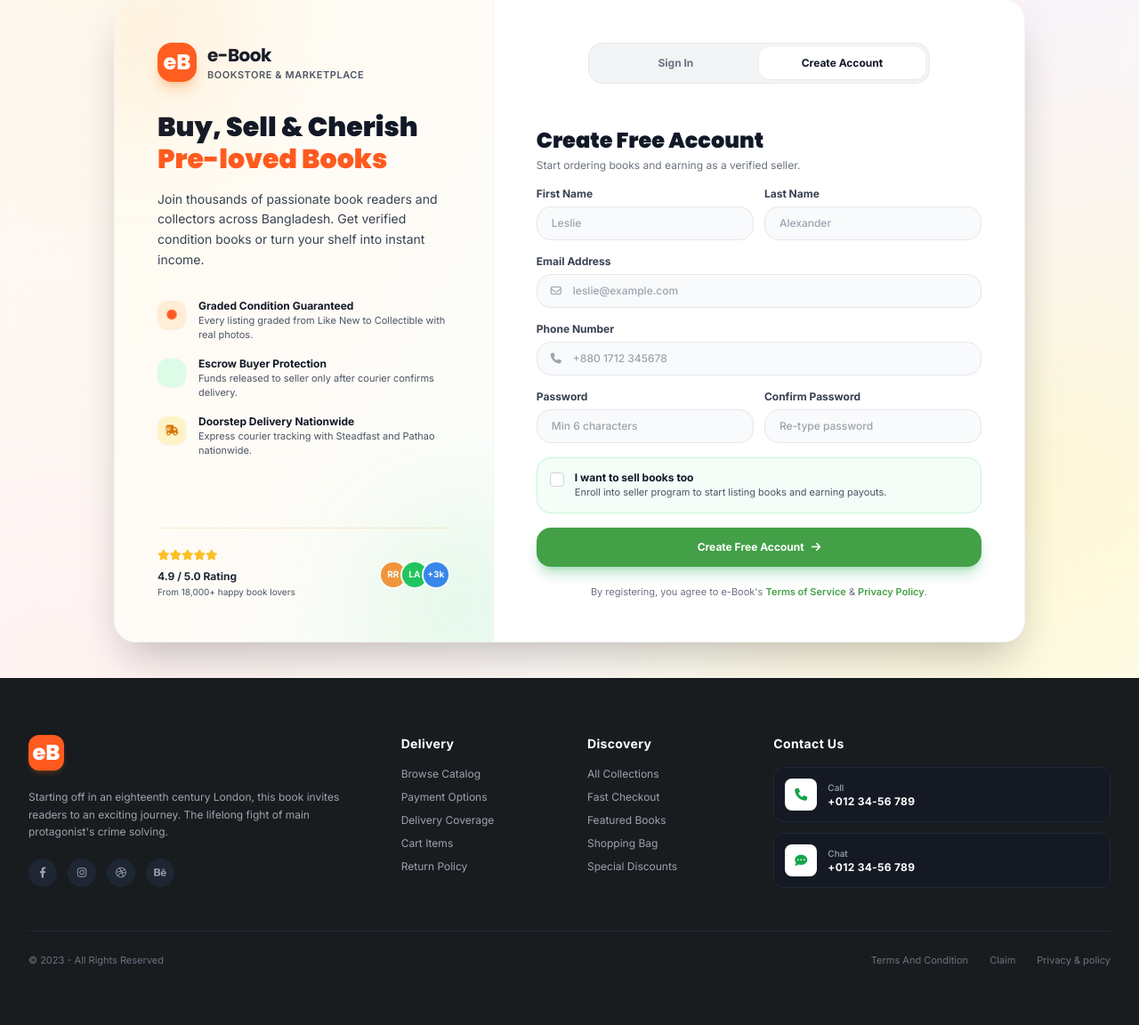
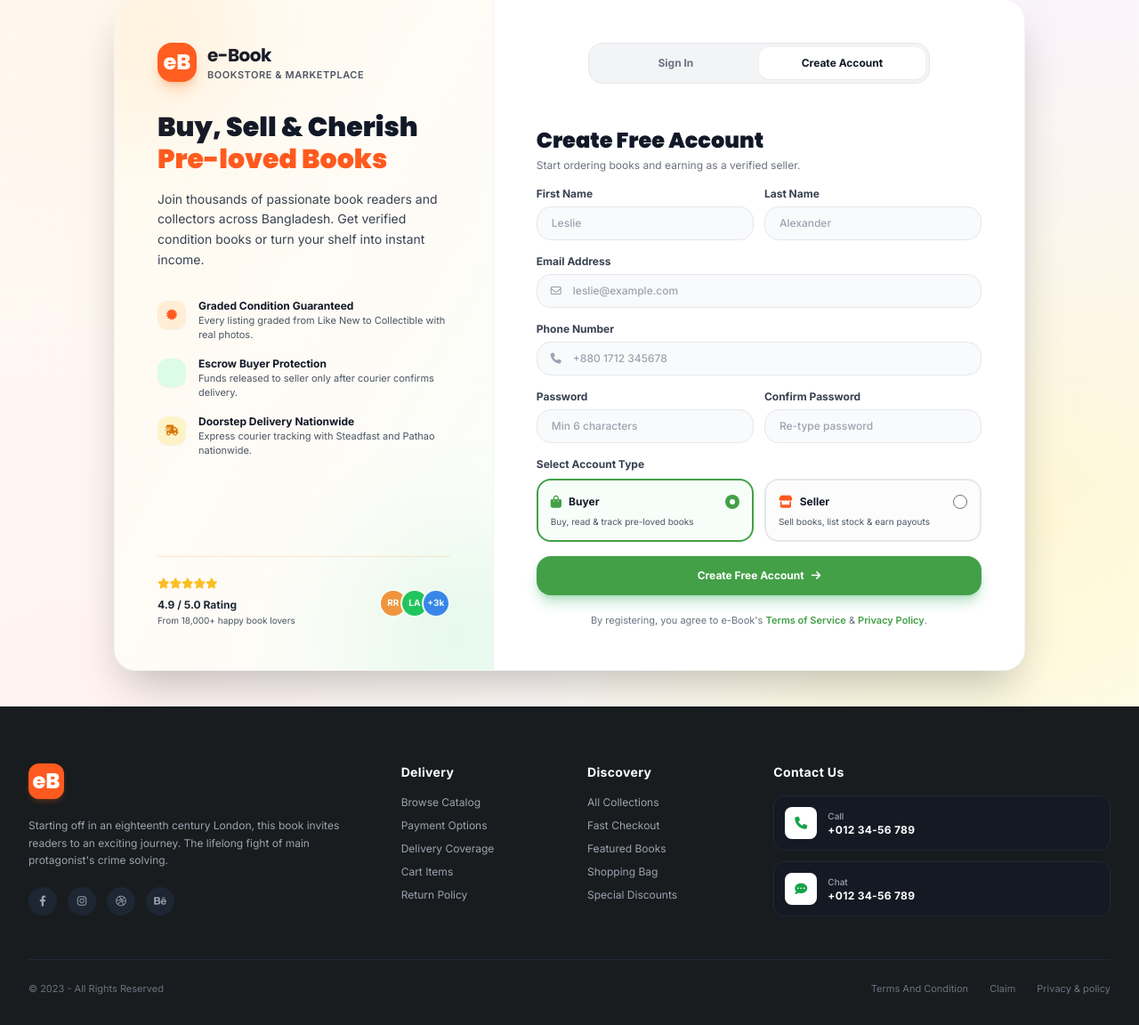
Before and after one commit to rafiq9090/bookmangement, a Django app: page /register/ in a window 1280 px wide. Shown: the part 345-1497 px from the top of the page at 89% size. Before the commit the page ends 1431 px from the top, so only its background shows below. Run offline with Django 5.2, Linux system fonts and the light colour scheme; data that the repository does not hold is empty; parts of the project's set-up code (start-up, migrations or seed data) failed here and were passed over; some libraries are stand-ins or nearby versions.

Commit message:
feat(auth): require account creation to buy books and support buyer/seller registration

```diff
--- a/config/views.py
+++ b/config/views.py
@@ -384,10 +384,30 @@ def remove_from_cart_view(request, item_id):
     return redirect("cart")
 
 
+def migrate_session_cart_to_user(request, user):
+    """
+    Transfers items from anonymous guest session cart to authenticated user's DB cart.
+    """
+    session_cart_ids = request.session.get("cart_items", [])
+    if session_cart_ids:
+        cart, _ = Cart.objects.get_or_create(user=user)
+        for listing_id in session_cart_ids:
+            listing = BookListing.objects.filter(id=listing_id, status=BookListing.Status.ACTIVE, is_deleted=False).first()
+            if listing:
+                CartItem.objects.get_or_create(cart=cart, listing=listing)
+        request.session["cart_items"] = []
+        request.session.modified = True
+
+
 def checkout_view(request):
     """
     Renders the Checkout page and processes order placement.
+    Requires user account: guests cannot buy books without registering/signing in.
     """
+    if not request.user.is_authenticated:
+        messages.warning(request, "Please create an account or sign in to complete your book purchase.")
+        return redirect("/login/?mode=register&next=/checkout/")
+
     items, subtotal, cart_count = get_cart_items_for_request(request)
     if not items:
         return redirect("cart")
@@ -395,9 +415,12 @@ def checkout_view(request):
     shipping_fee = Decimal("2.00") if subtotal > 0 and subtotal < Decimal("30.00") else Decimal("0.00")
     total = subtotal + shipping_fee
 
+    # Load buyer's default shipping address if saved
+    default_address = Address.objects.filter(user=request.user, is_default=True).first() or Address.objects.filter(user=request.user).first()
+
     if request.method == "POST":
-        full_name = request.POST.get("full_name", "Valued Customer").strip()
-        phone_number = request.POST.get("phone_number", "").strip()
+        full_name = request.POST.get("full_name", f"{request.user.first_name} {request.user.last_name}".strip() or "Valued Customer").strip()
+        phone_number = request.POST.get("phone_number", request.user.phone_number or "").strip()
         street_address = request.POST.get("street_address", "").strip()
         city = request.POST.get("city", "Dhaka").strip()
         district = request.POST.get("district", "Dhaka").strip()
@@ -414,14 +437,7 @@ def checkout_view(request):
             "payment_method": payment_method,
         }
 
-        if request.user.is_authenticated:
-            buyer = request.user
-        else:
-            email = request.POST.get("email", "").strip() or "customer@edoxbookshop.com"
-            buyer, _ = CustomUser.objects.get_or_create(
-                email=email,
-                defaults={"first_name": full_name},
-            )
+        buyer = request.user
 
         with transaction.atomic():
             order = Order.objects.create(
@@ -473,6 +489,7 @@ def checkout_view(request):
             "shipping_fee": shipping_fee,
             "total": total,
             "cart_count": cart_count,
+            "default_address": default_address,
         },
     )
 
@@ -894,7 +911,7 @@ def parcel_tracking_view(request, tracking_number=None):
 def login_register_view(request):
     """
     Page 11: Login & Register Page (/login/ & /register/)
-    Supports dual-mode tab switching, session authentication, and account creation.
+    Supports dual-mode tab switching, buyer/seller account creation, session auth, and cart migration.
     """
     mode = request.GET.get("mode", "login").lower()
     if request.path.rstrip("/") == "/register":
@@ -913,6 +930,7 @@ def login_register_view(request):
             user = authenticate(request, username=email, password=password)
             if user is not None:
                 login(request, user)
+                migrate_session_cart_to_user(request, user)
                 messages.success(request, f"Welcome back, {user.first_name or user.email}!")
                 return redirect(next_url)
             else:
@@ -926,7 +944,9 @@ def login_register_view(request):
             phone_number = request.POST.get("phone_number", "").strip()
             password = request.POST.get("password", "")
             confirm_password = request.POST.get("confirm_password", "")
-            become_seller = bool(request.POST.get("become_seller"))
+            account_type = request.POST.get("account_type", "buyer")
+            store_name = request.POST.get("store_name", "").strip()
+            is_seller = (account_type == "seller" or bool(request.POST.get("become_seller")))
 
             if not email or not password:
                 messages.error(request, "Email and password are required.")
@@ -947,13 +967,25 @@ def login_register_view(request):
                     first_name=first_name,
                     last_name=last_name,
                     phone_number=phone_number,
-                    is_seller=become_seller,
+                    is_seller=is_seller,
                 )
                 login(request, user)
-                messages.success(request, f"Welcome to e-Book, {user.first_name or 'Friend'}! Your account has been created.")
-                if become_seller:
+                migrate_session_cart_to_user(request, user)
+
+                if is_seller:
+                    if store_name:
+                        SellerProfile.objects.get_or_create(
+                            user=user,
+                            defaults={
+                                "store_name": store_name,
+                                "kyc_status": SellerProfile.KycStatus.PENDING,
+                            },
+                        )
+                    messages.success(request, f"Welcome, {user.first_name or 'Seller'}! Your seller account is active. Complete your store profile below.")
                     return redirect("seller_apply")
-                return redirect(next_url)
+                else:
+                    messages.success(request, f"Welcome to e-Book, {user.first_name or 'Friend'}! Your buyer account is ready.")
+                    return redirect(next_url)
 
     return render(
         request,
--- a/templates/accounts/login_register.html
+++ b/templates/accounts/login_register.html
@@ -242,13 +242,45 @@
                     </div>
                 </div>
 
-                <!-- Become a Seller Toggle Card -->
-                <div class="p-3.5 bg-green-50/70 border border-green-200/80 rounded-2xl flex items-start space-x-3 cursor-pointer">
-                    <input type="checkbox" id="becomeSellerCheck" name="become_seller" class="w-4 h-4 rounded text-[#43A047] focus:ring-[#43A047] border-gray-300 mt-0.5">
-                    <label for="becomeSellerCheck" class="cursor-pointer">
-                        <span class="text-xs font-bold text-gray-900 block">I want to sell books too</span>
-                        <span class="text-[11px] text-gray-600 block">Enroll into seller program to start listing books and earning payouts.</span>
-                    </label>
+                <!-- Account Type Selector (Buyer vs Seller) -->
+                <div>
+                    <label class="block text-xs font-bold text-gray-700 mb-2">Select Account Type</label>
+                    <div class="grid grid-cols-2 gap-3">
+                        <!-- Buyer Option Card -->
+                        <label id="cardBuyer" class="p-3.5 rounded-2xl border-2 border-[#43A047] bg-green-50/50 cursor-pointer flex flex-col justify-between transition-all">
+                            <div class="flex items-center justify-between mb-1.5">
+                                <div class="flex items-center space-x-2">
+                                    <i class="fa-solid fa-bag-shopping text-sm text-[#43A047]"></i>
+                                    <span class="text-xs font-bold text-gray-900">Buyer</span>
+                                </div>
+                                <input type="radio" name="account_type" value="buyer" checked onchange="toggleAccountType('buyer')" class="text-[#43A047] focus:ring-[#43A047]">
+                            </div>
+                            <span class="text-[10px] text-gray-600 leading-tight">Buy, read & track pre-loved books</span>
+                        </label>
+
+                        <!-- Seller Option Card -->
+                        <label id="cardSeller" class="p-3.5 rounded-2xl border-2 border-gray-200 bg-gray-50/50 hover:border-orange-300 cursor-pointer flex flex-col justify-between transition-all">
+                            <div class="flex items-center justify-between mb-1.5">
+                                <div class="flex items-center space-x-2">
+                                    <i class="fa-solid fa-store text-sm text-[#FF5A1F]"></i>
+                                    <span class="text-xs font-bold text-gray-900">Seller</span>
+                                </div>
+                                <input type="radio" name="account_type" value="seller" onchange="toggleAccountType('seller')" class="text-[#FF5A1F] focus:ring-[#FF5A1F]">
+                            </div>
+                            <span class="text-[10px] text-gray-600 leading-tight">Sell books, list stock & earn payouts</span>
+                        </label>
+                    </div>
+                </div>
+
+                <!-- Seller Store Name (Hidden unless Seller is chosen) -->
+                <div id="sellerStoreNameField" class="hidden space-y-1.5 bg-orange-50/60 p-3.5 rounded-2xl border border-orange-200/70">
+                    <label class="block text-xs font-bold text-gray-800">Store / Merchant Name</label>
+                    <div class="relative">
+                        <i class="fa-solid fa-shop absolute left-3.5 top-1/2 -translate-y-1/2 text-gray-400 text-xs"></i>
+                        <input type="text" name="store_name" placeholder="e.g., Banani Rare Book Vault"
+                            class="w-full pl-9 pr-3 py-2 bg-white border border-gray-200 rounded-xl text-xs font-medium text-gray-900 placeholder:text-gray-400 focus:outline-none focus:border-[#FF5A1F]">
+                    </div>
+                    <span class="text-[10px] text-gray-500 block">Your public storefront name visible to buyers.</span>
                 </div>
 
                 <button type="submit"
@@ -305,5 +337,21 @@ function demoLogin(email, password) {
     loginForm.querySelector('input[name="password"]').value = password;
     loginForm.submit();
 }
+
+function toggleAccountType(type) {
+    const cardBuyer = document.getElementById('cardBuyer');
+    const cardSeller = document.getElementById('cardSeller');
+    const storeField = document.getElementById('sellerStoreNameField');
+
+    if (type === 'seller') {
+        cardSeller.className = "p-3.5 rounded-2xl border-2 border-[#FF5A1F] bg-orange-50/50 cursor-pointer flex flex-col justify-between transition-all";
+        cardBuyer.className = "p-3.5 rounded-2xl border-2 border-gray-200 bg-gray-50/50 hover:border-green-300 cursor-pointer flex flex-col justify-between transition-all";
+        storeField.classList.remove('hidden');
+    } else {
+        cardBuyer.className = "p-3.5 rounded-2xl border-2 border-[#43A047] bg-green-50/50 cursor-pointer flex flex-col justify-between transition-all";
+        cardSeller.className = "p-3.5 rounded-2xl border-2 border-gray-200 bg-gray-50/50 hover:border-orange-300 cursor-pointer flex flex-col justify-between transition-all";
+        storeField.classList.add('hidden');
+    }
+}
 </script>
 {% endblock %}
--- a/templates/orders/checkout.html
+++ b/templates/orders/checkout.html
@@ -76,7 +76,7 @@
                             type="text"
                             name="full_name"
                             required
-                            value="{% if request.user.is_authenticated %}{{ request.user.first_name }} {{ request.user.last_name }}{% endif %}"
+                            value="{% if default_address %}{{ default_address.recipient_name }}{% elif request.user.is_authenticated %}{{ request.user.first_name }} {{ request.user.last_name }}{% endif %}"
                             placeholder="e.g. Rafiqul Islam"
                             class="w-full px-4 py-3 bg-gray-50 border border-gray-200 rounded-xl text-xs text-gray-800 focus:outline-none focus:border-[#FF5A1F]"
                         >
@@ -89,6 +89,7 @@
                             type="tel"
                             name="phone_number"
                             required
+                            value="{% if default_address %}{{ default_address.phone_number }}{% elif request.user.phone_number %}{{ request.user.phone_number }}{% endif %}"
                             placeholder="+880 17XXXXXXXX"
                             class="w-full px-4 py-3 bg-gray-50 border border-gray-200 rounded-xl text-xs text-gray-800 focus:outline-none focus:border-[#FF5A1F]"
                         >
@@ -114,6 +115,7 @@
                             type="text"
                             name="street_address"
                             required
+                            value="{% if default_address %}{{ default_address.street_address }}{% endif %}"
                             placeholder="House #12, Road #4, Dhanmondi"
                             class="w-full px-4 py-3 bg-gray-50 border border-gray-200 rounded-xl text-xs text-gray-800 focus:outline-none focus:border-[#FF5A1F]"
                         >
```
Also changed, not shown: templates/orders/cart.html (+13 -0 lines).
